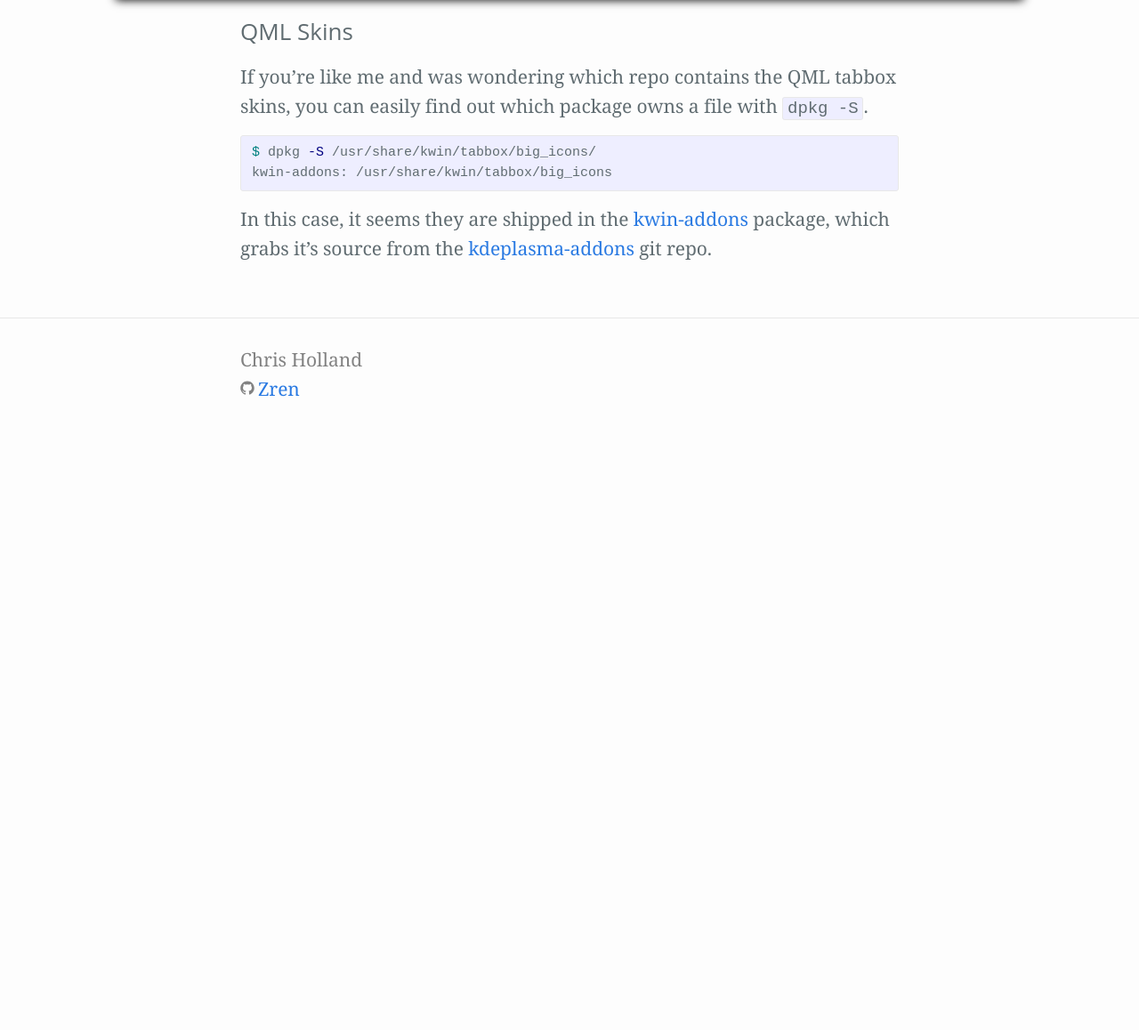
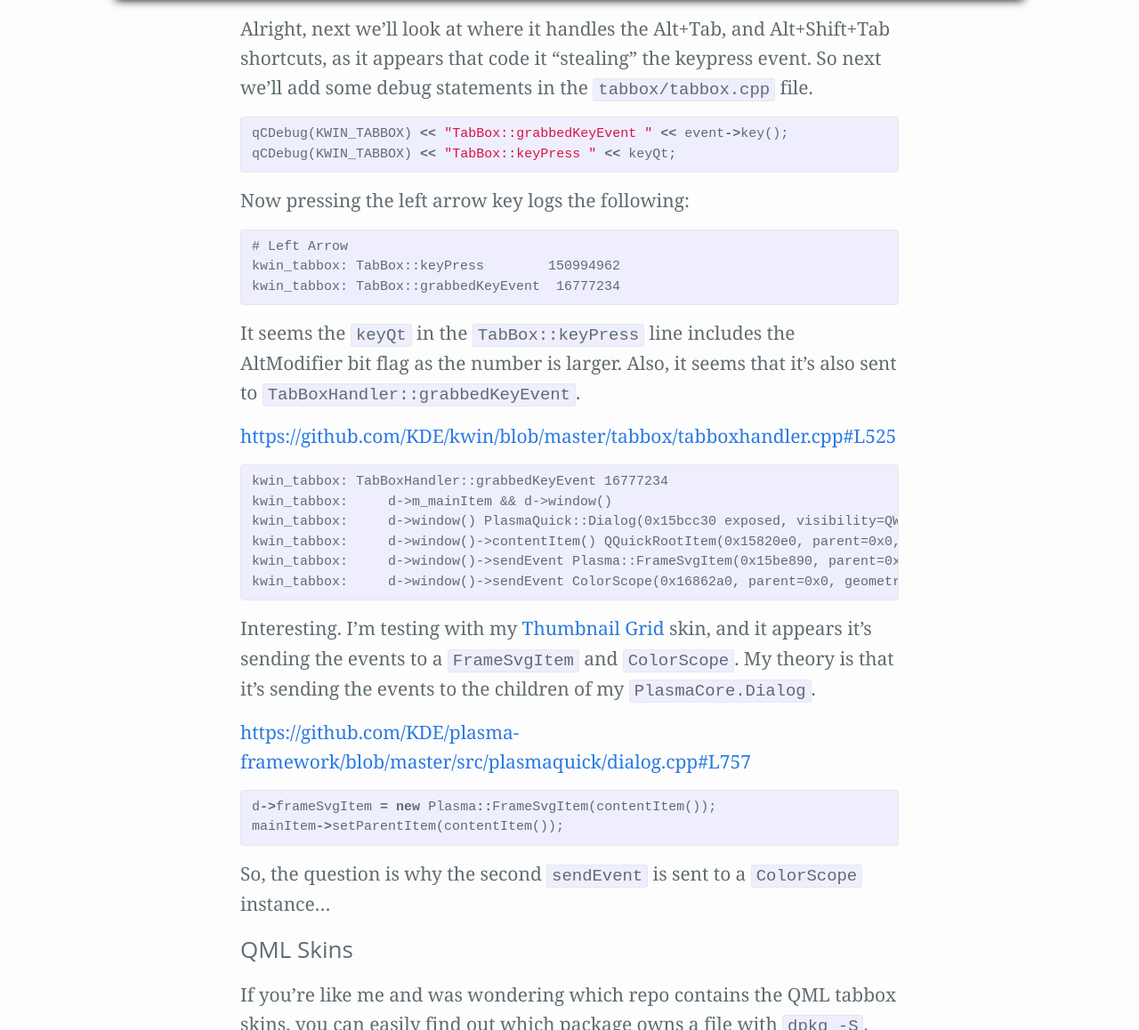
Before and after one commit to Zren/zren.github.io, a Jekyll site: the page built from _posts/2018-09-23-kwin-tabbox-keyboard-events.markdown, in a window 1280 px wide and 1400 px high, scrolled down 3760 px. Shown: the part 242-1400 px from the top of the window at 89% size. Built offline with Jekyll 4.4.1, drawn with Linux system fonts in a browser that asks for light colours; before the commit the page ends 4519 px from its top, so only the background shows below that.

Commit message:
keypress is sent to a ColorScope?!

```diff
--- a/_posts/2018-09-23-kwin-tabbox-keyboard-events.markdown
+++ b/_posts/2018-09-23-kwin-tabbox-keyboard-events.markdown
@@ -96,6 +96,46 @@
 
 {% include video.html youtubeId="noR582a0eBU" %}
 
+Alright, next we'll look at where it handles the Alt+Tab, and Alt+Shift+Tab shortcuts, as it appears that code it "stealing" the keypress event. So next we'll add some debug statements in the `tabbox/tabbox.cpp` file.
+
+{% highlight cpp %}
+qCDebug(KWIN_TABBOX) << "TabBox::grabbedKeyEvent " << event->key();
+qCDebug(KWIN_TABBOX) << "TabBox::keyPress " << keyQt;
+{% endhighlight %}
+
+Now pressing the left arrow key logs the following:
+
+{% highlight log %}
+# Left Arrow
+kwin_tabbox: TabBox::keyPress        150994962
+kwin_tabbox: TabBox::grabbedKeyEvent  16777234
+{% endhighlight %}
+
+It seems the `keyQt` in the `TabBox::keyPress` line includes the AltModifier bit flag as the number is larger. Also, it seems that it's also sent to `TabBoxHandler::grabbedKeyEvent`.
+
+<https://github.com/KDE/kwin/blob/master/tabbox/tabboxhandler.cpp#L525>
+
+{% highlight log %}
+kwin_tabbox: TabBoxHandler::grabbedKeyEvent 16777234
+kwin_tabbox:     d->m_mainItem && d->window()
+kwin_tabbox:     d->window() PlasmaQuick::Dialog(0x15bcc30 exposed, visibility=QWindow::Visibility(Windowed), flags=QFlags<Qt::WindowType>(X11BypassWindowManagerHint|FramelessWindowHint), geometry=498,441 932x206)
+kwin_tabbox:     d->window()->contentItem() QQuickRootItem(0x15820e0, parent=0x0, geometry=0,0 932x206)
+kwin_tabbox:     d->window()->sendEvent Plasma::FrameSvgItem(0x15be890, parent=0x15820e0, geometry=0,0 932x206)
+kwin_tabbox:     d->window()->sendEvent ColorScope(0x16862a0, parent=0x0, geometry=0,0 0x0)
+{% endhighlight %}
+
+Interesting. I'm testing with my [Thumbnail Grid](https://github.com/Zren/kwin-tabbox-thumbnail_grid/blob/master/package/contents/ui/main.qml) skin, and it appears it's sending the events to a `FrameSvgItem` and `ColorScope`. My theory is that it's sending the events to the children of my `PlasmaCore.Dialog`.
+
+<https://github.com/KDE/plasma-framework/blob/master/src/plasmaquick/dialog.cpp#L757>
+
+{% highlight cpp %}
+d->frameSvgItem = new Plasma::FrameSvgItem(contentItem());
+mainItem->setParentItem(contentItem());
+{% endhighlight %}
+
+So, the question is why the second `sendEvent` is sent to a `ColorScope` instance...
+
+
 ### QML Skins
 
 If you're like me and was wondering which repo contains the QML tabbox skins, you can easily find out which package owns a file with `dpkg -S`.
```
